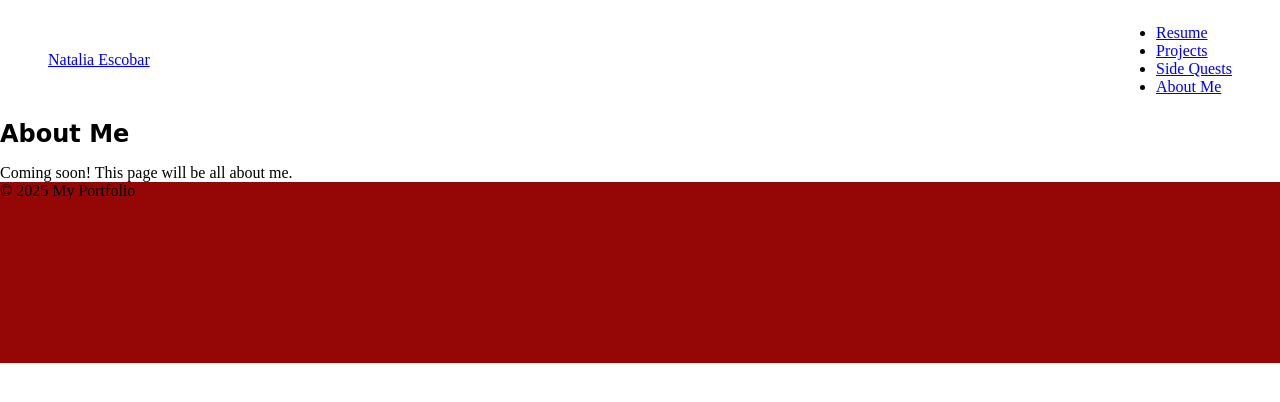
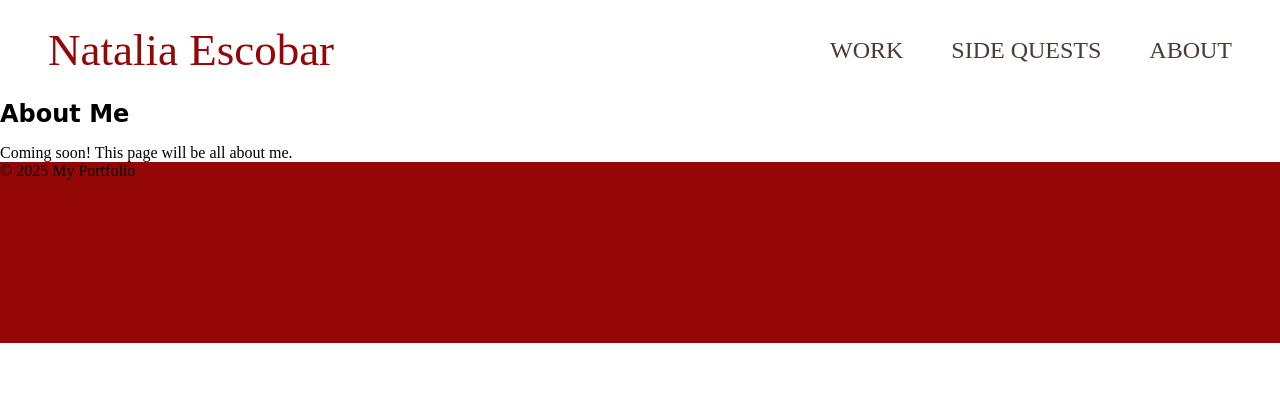
Before and after one commit to natalia-escobar/natalia-escobar.github.io, a website: page about-me.html in a window 1280 px wide. Drawn offline with Linux system fonts and the light colour scheme; a web font is replaced by a local one.

Commit message:
adding nav-bar to other pages

```diff
--- a/about-me.html
+++ b/about-me.html
@@ -14,12 +14,11 @@
 <body>
     <header>
         <nav class="navbar">
-            <a href="index.html" class = "site-name">Natalia Escobar</a>
-            <ul class="nav-links">
-                <li><a href="assets/NataliaEscobar-Resume.pdf" target="_blank" rel="noopener noreferrer">Resume</a></li>
-                <li><a href="projects.html">Projects</a></li>
-                <li><a href="side-quests.html">Side Quests</a></li>
-                <li><a href="about-me.html">About Me</a></li>
+            <a class="home-button">Natalia Escobar</a>
+            <ul class="nav-group">
+                <li><a class="work-button" href="./projects.html">WORK</a></li>
+                <li><a class="quests-button" href="./side-quests.html">SIDE QUESTS</a></li>
+                <li><a class = "about-button" href="./about-me.html">ABOUT</a></li>
             </ul>
         </nav>
     </header>
```
Also changed, not shown: index.html (+2 -2 lines).
